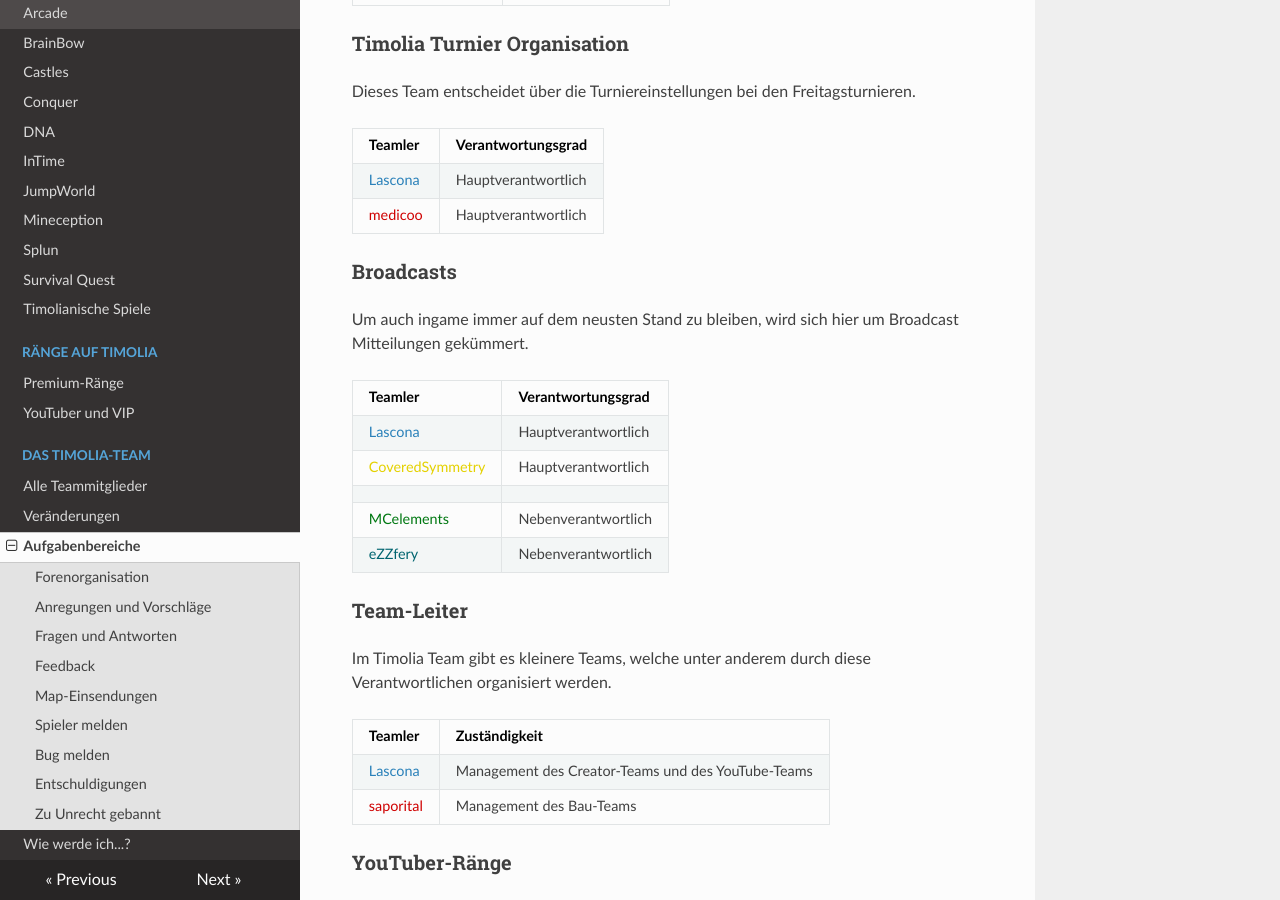
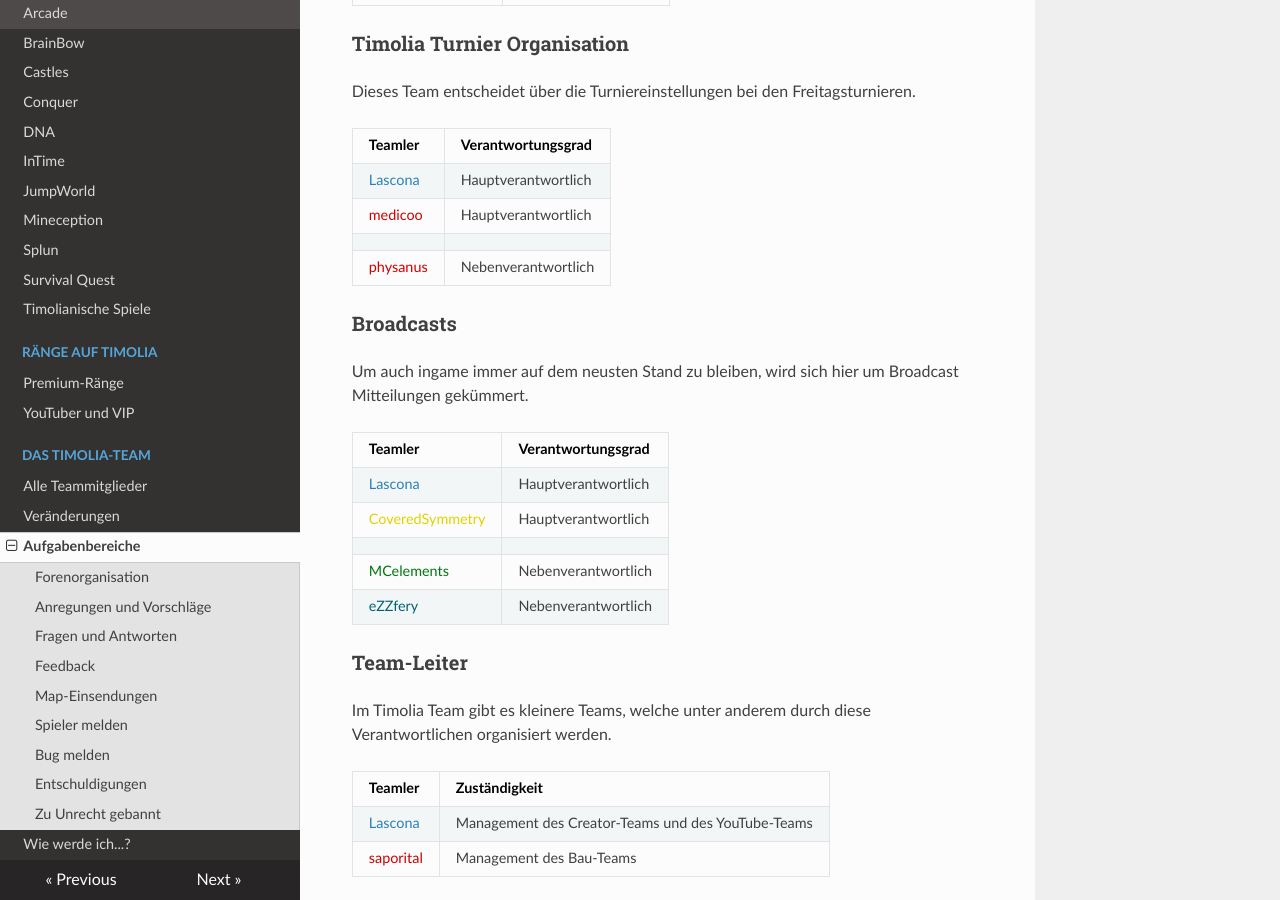
Before and after one commit to TimoliaDE/HowTo, an MkDocs documentation site: the page built from docs/team/responsibilities.md, in a window 1280 px wide and 900 px high, scrolled down 4666 px. Built offline with MkDocs 1.6.1, drawn with Linux system fonts in a browser that asks for light colours; nearby versions of some CDN libraries; old or Windows-style settings are respelled for this version of MkDocs.

Commit message:
Update responsibilities.md

```diff
--- a/docs/team/responsibilities.md
+++ b/docs/team/responsibilities.md
@@ -160,6 +160,8 @@ Dieses Team entscheidet über die Turniereinstellungen bei den Freitagsturnieren
 | ------ | ------ |
 |<span style="color:#2980b9">Lascona</span> | Hauptverantwortlich |
 |<span style="color:#CF0101">medicoo</span> | Hauptverantwortlich |
+| | |
+|<span style="color:#CF0101">physanus</span> | Nebenverantwortlich |
 
 ### **Broadcasts**
 Um auch ingame immer auf dem neusten Stand zu bleiben, wird sich hier um Broadcast Mitteilungen gekümmert.
```
